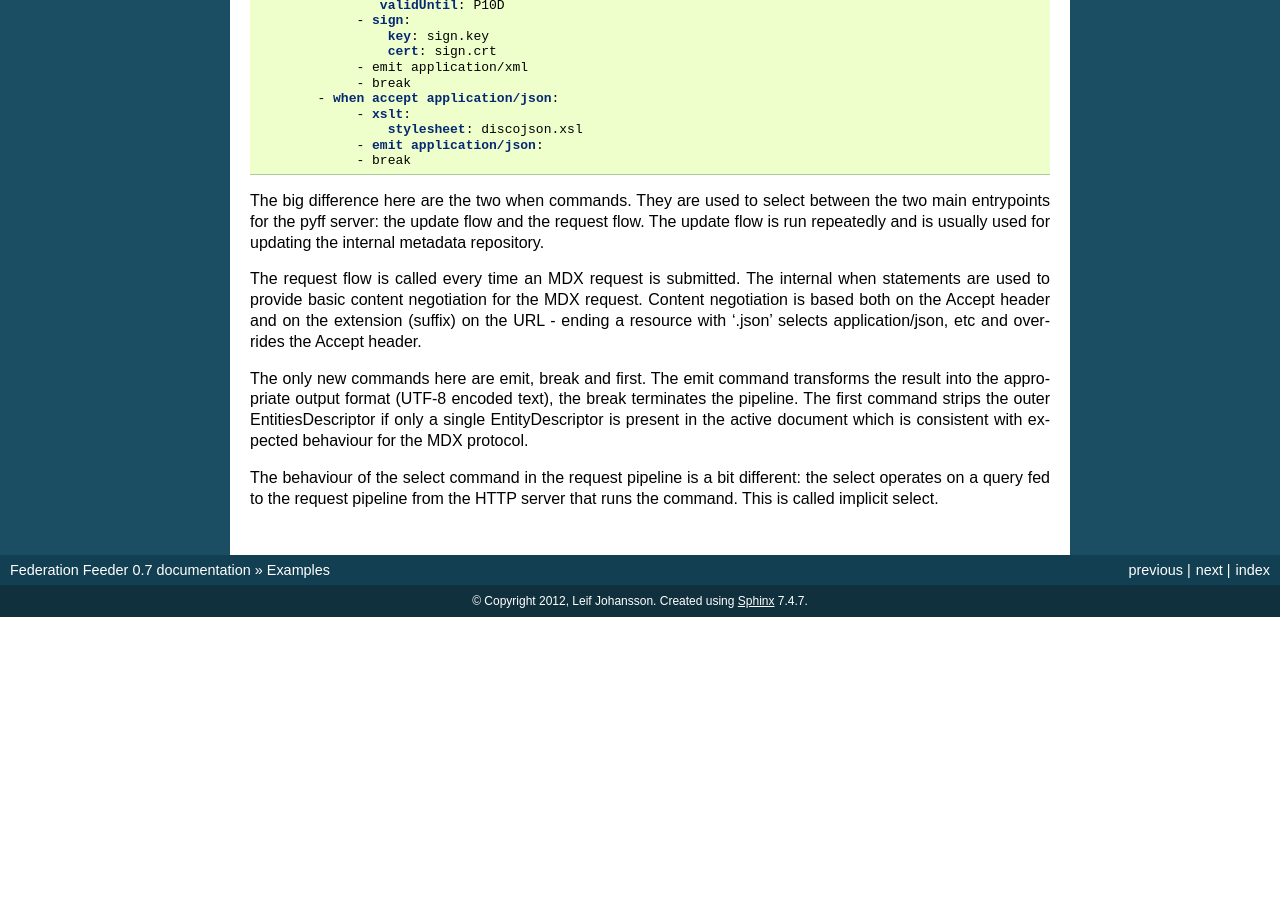
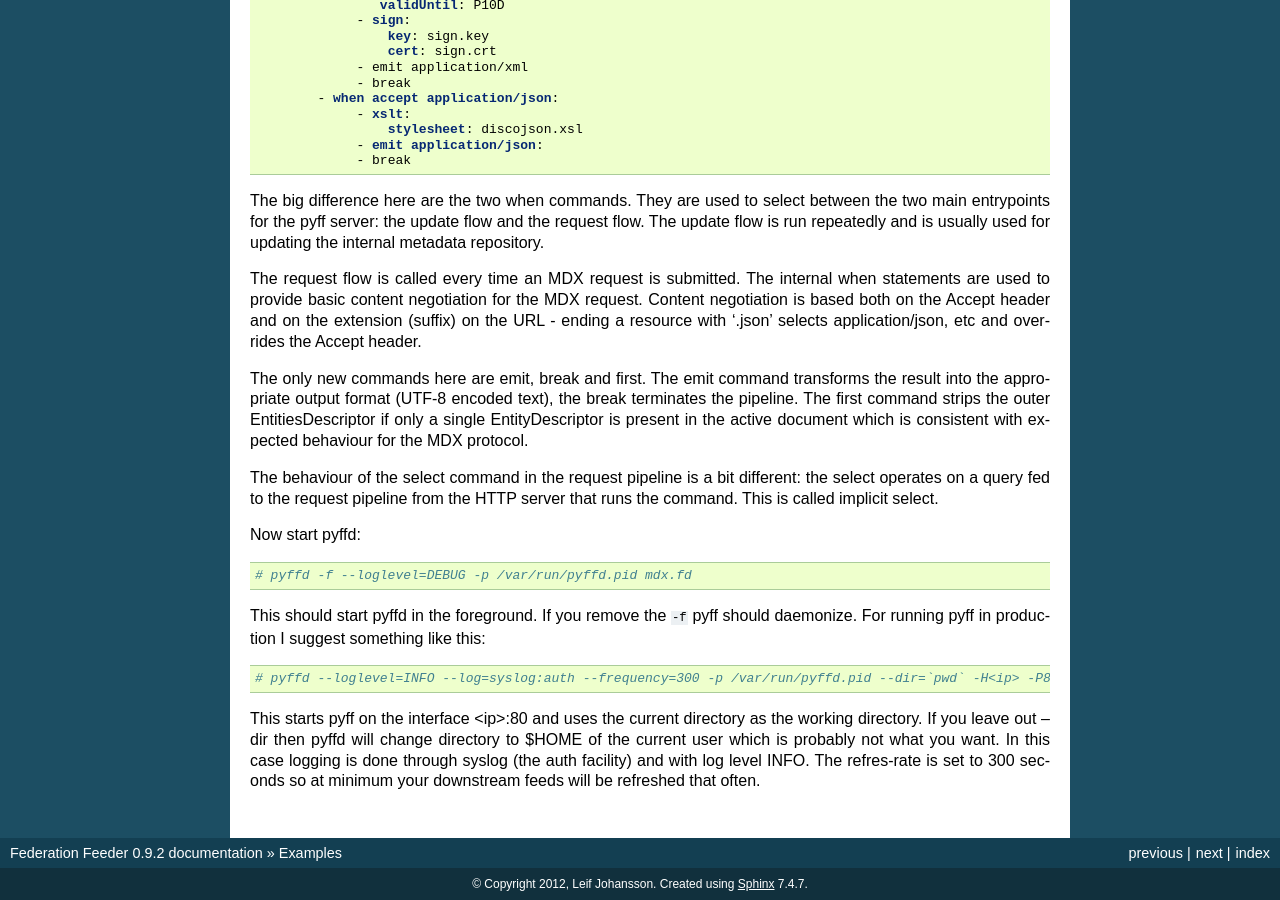
Before and after one commit to IdentityPython/pyFF, a Sphinx documentation site: the page built from docs/examples.rst, in a window 1280 px wide and 900 px high, scrolled down 3425 px. Built offline with Sphinx 7.4.7, drawn with Linux system fonts in a browser that asks for light colours; pages that are not in the unit, such as notebooks, are missing from menus; before the commit the page ends 4042 px from its top, so only the background shows below that; some of the changed text lies outside the part shown.

Commit message:
cleanup, make single select work

```diff
--- a/docs/conf.py
+++ b/docs/conf.py
@@ -48,9 +48,9 @@ copyright = u'2012, Leif Johansson'
 # built documents.
 #
 # The short X.Y version.
-version = '0.7'
+version = '0.9'
 # The full version, including alpha/beta/rc tags.
-release = '0.7'
+release = '0.9.2'
 
 # The language for content autogenerated by Sphinx. Refer to documentation
 # for a list of supported languages.
--- a/docs/examples.rst
+++ b/docs/examples.rst
@@ -237,3 +237,21 @@ consistent with expected behaviour for the MDX protocol.
 The behaviour of the select command in the request pipeline is a bit different: the select operates on
 a query fed to the request pipeline from the HTTP server that runs the command. This is called implicit
 select.
+
+Now start pyffd:
+
+.. code-block:: bash
+
+  # pyffd -f --loglevel=DEBUG -p /var/run/pyffd.pid mdx.fd
+
+This should start pyffd in the foreground. If you remove the ``-f`` pyff should daemonize. For running
+pyff in production I suggest something like this:
+
+.. code-block:: bash
+
+  # pyffd --loglevel=INFO --log=syslog:auth --frequency=300 -p /var/run/pyffd.pid --dir=`pwd` -H<ip> -P80 mdx.fd
+
+This starts pyff on the interface <ip>:80 and uses the current directory as the working directory. If you leave
+out --dir then pyffd will change directory to $HOME of the current user which is probably not what you want.
+In this case logging is done through syslog (the auth facility) and with log level INFO. The refres-rate is set
+to 300 seconds so at minimum your downstream feeds will be refreshed that often.
--- a/docs/index.rst
+++ b/docs/index.rst
@@ -27,6 +27,7 @@ PEER project (also on pypi).
    using
    examples
    coding
+   faq
    api/modules
 
 
```
Also changed, not shown: docs/install.rst (+13 -0 lines), docs/coding.rst (line endings or trailing spaces), 4 other files.
